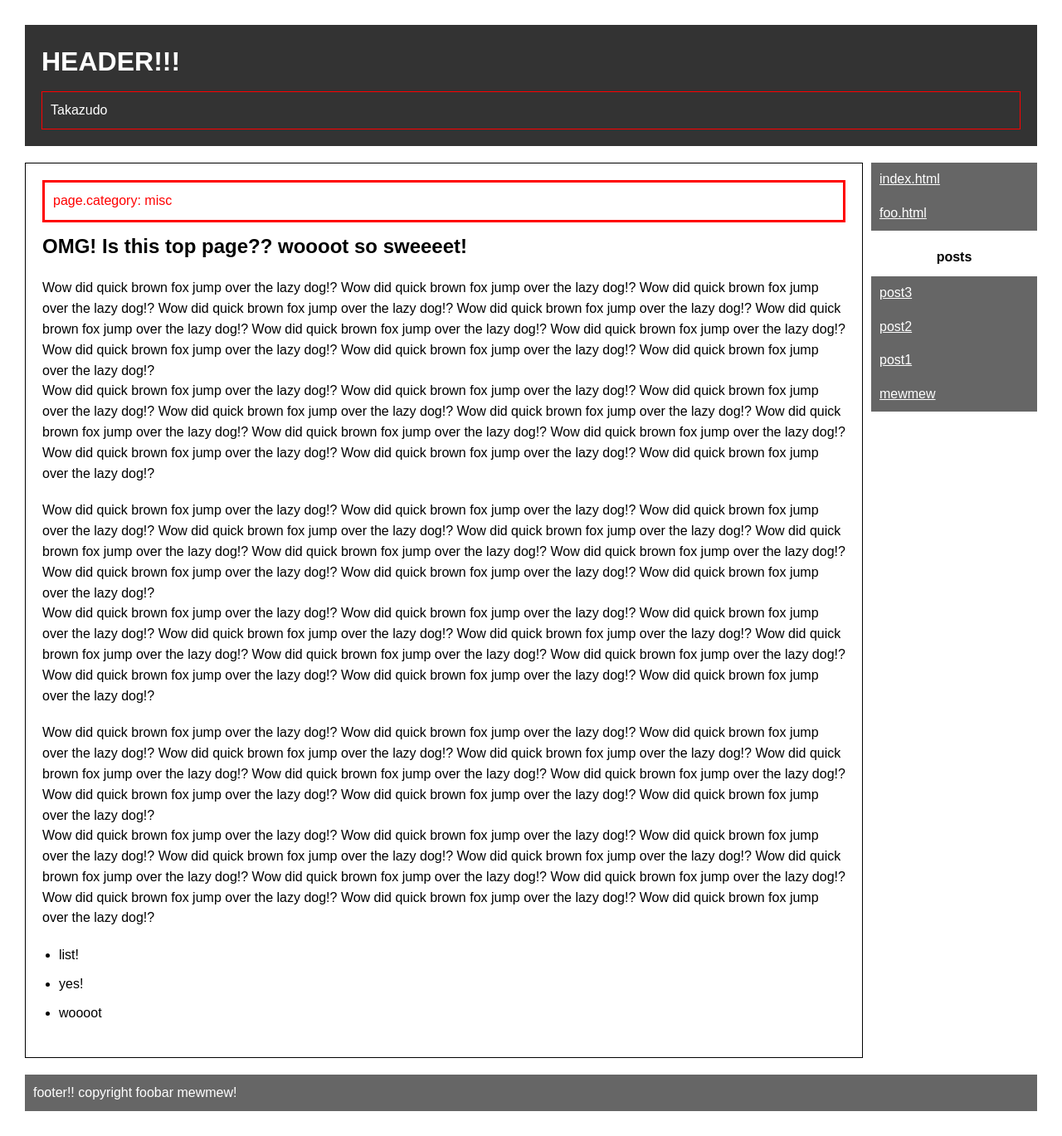
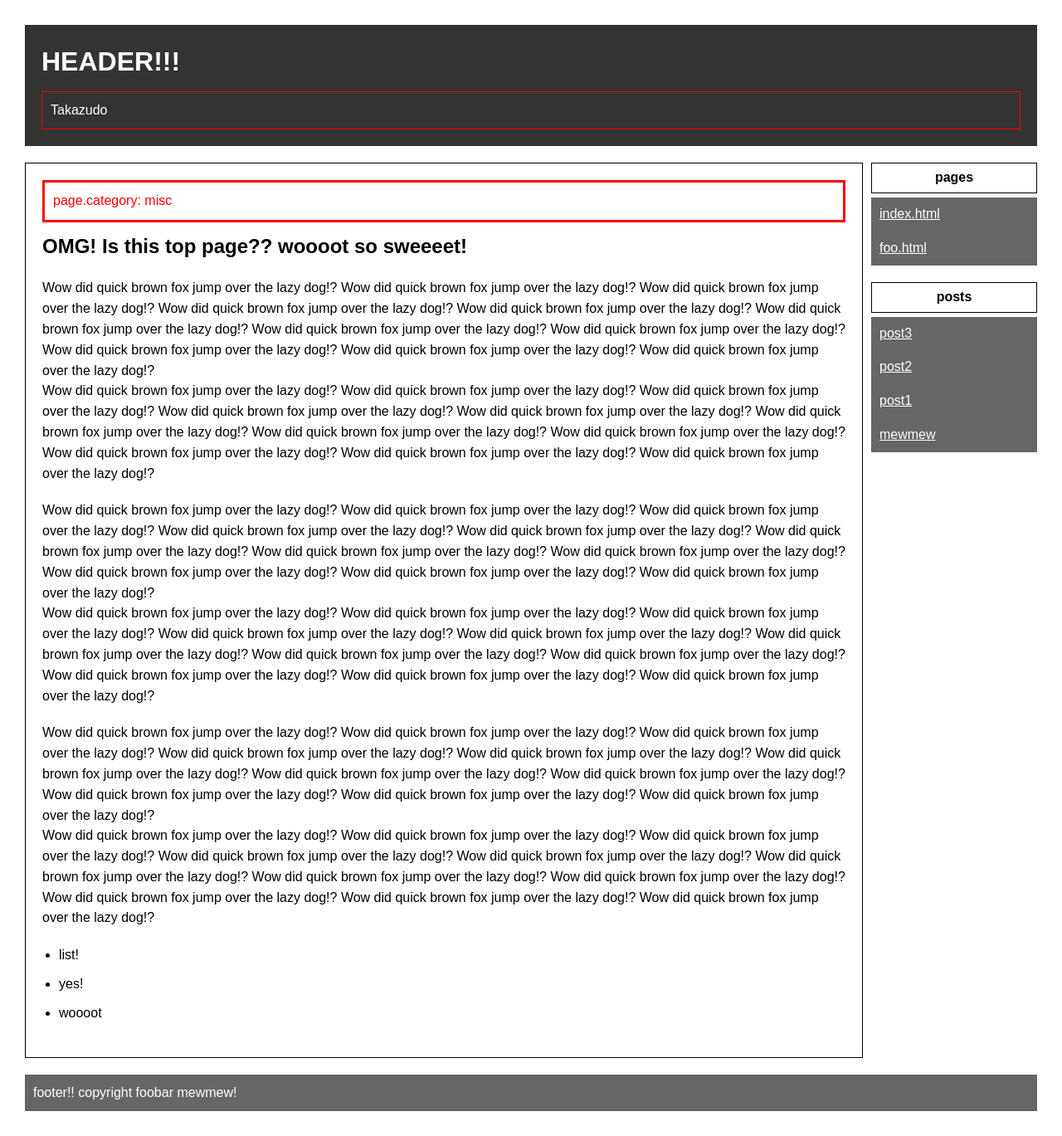
Before and after one commit to Takazudo/jekylltest, a Jekyll site: the page built from index.md, in a window 1280 px wide. Shown: the whole page at 83% size. Built offline with Jekyll 4.4.1, drawn with Linux system fonts in a browser that asks for light colours; Markdown is read by kramdown in place of the engine named in the settings.

Commit message:
layout update

```diff
--- a/_config.yml
+++ b/_config.yml
@@ -47,3 +47,6 @@ permalink: /:month-:day-:year/:title.html
 
 # all variables can be refered in templates
 author : Takazudo
+
+# ignore these
+exclude: [".gitignore", "readme.md"]
--- a/_includes/sidenav.html
+++ b/_includes/sidenav.html
@@ -1,7 +1,8 @@
 <div class="sidenav">
+	<div class="h">pages</div>
 	<a href="{{ site.baseurl }}/index.html">index.html</a>
 	<a href="{{ site.baseurl }}/foo.html">foo.html</a>
-	<div>posts</div>
+	<div class="h">posts</div>
 	{% for post in site.posts %}
 		<a href="{{ site.baseurl }}{{ post.url }}">{{ post.title }}</a>
 	{% endfor %}
--- a/css/style.css
+++ b/css/style.css
@@ -26,10 +26,15 @@ body{
 	float:right;
 	padding:0 0 20px 10px;
 }
-.sidenav div{
+.sidenav .h{
 	text-align:center;
-	padding:20px 0 10px;
+	padding:5px 0;
+	border:1px solid #000;
+	margin:20px 0 5px;
 	font-weight:bold;
+}
+.sidenav .h:first-child{
+	margin-top:0;
 }
 .sidenav a{
 	display:block;
```
Also changed, not shown: 8 other files.
